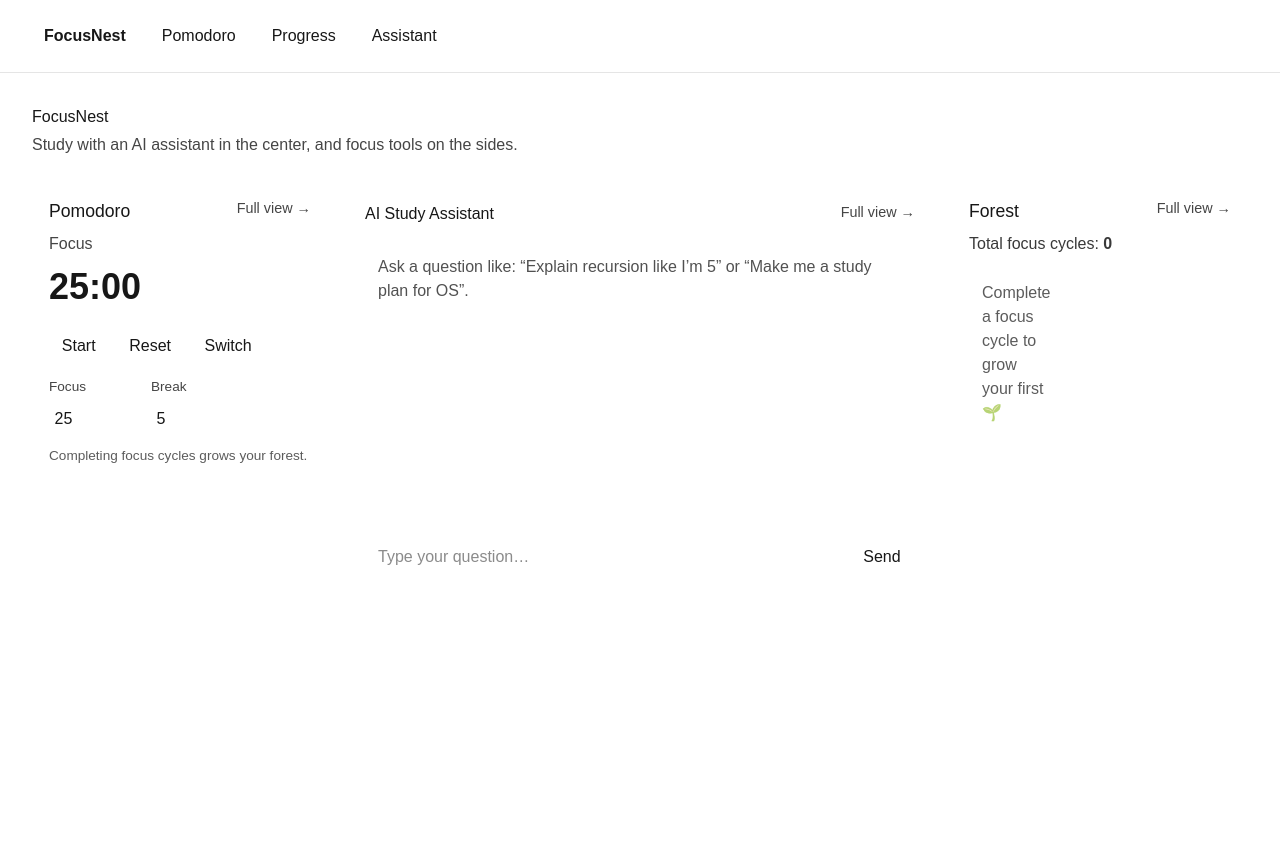
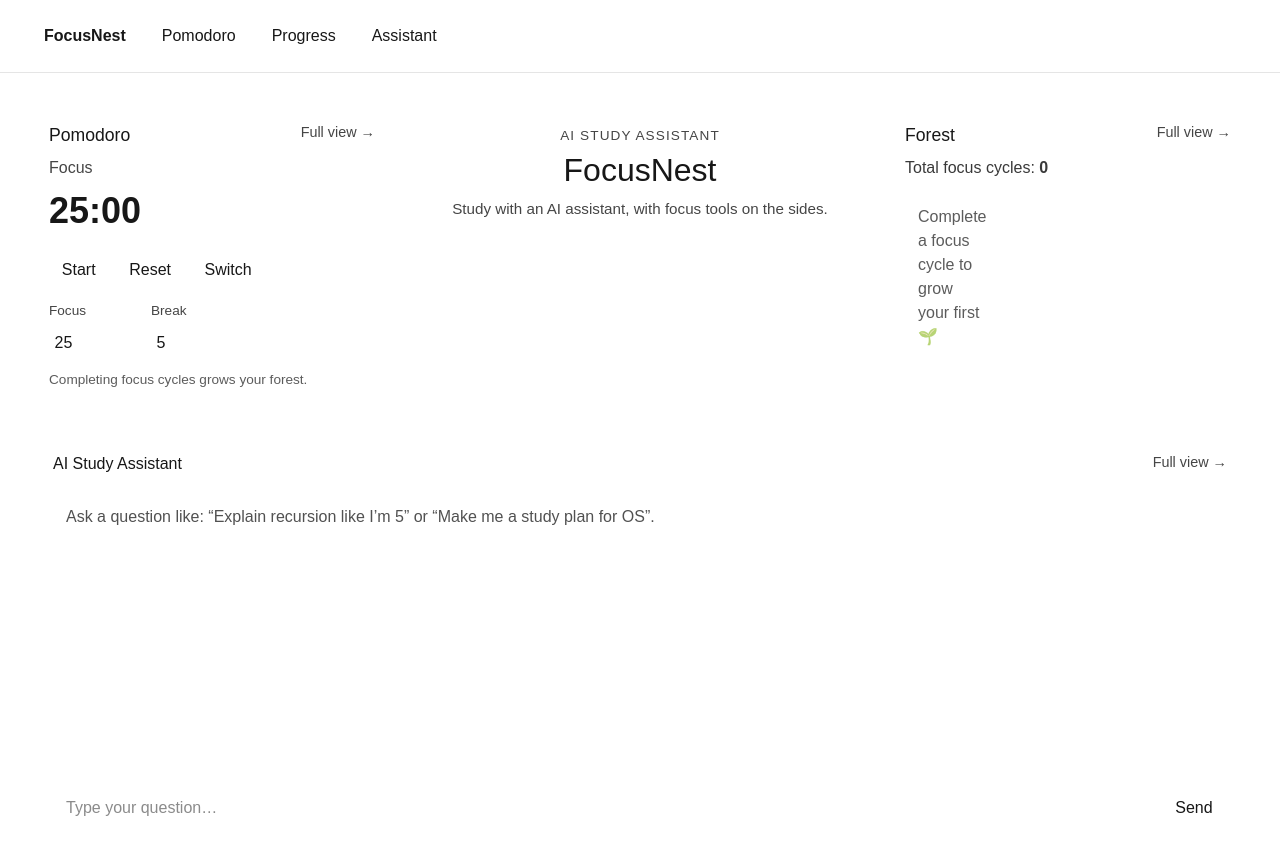
Before and after one commit to Aymen985/FocusNest, a Next.js app: page / in a window 1280 px wide. Shown: the top 854 px of the page. Before the commit the page ends 800 px from the top, so only its background shows below. Built offline with nearby package versions, Linux system fonts and the light colour scheme.

Commit message:
chore: adjust dashboard layout

```diff
--- a/app/page.tsx
+++ b/app/page.tsx
@@ -5,23 +5,47 @@ import ForestWidget from "../components/ForestWidget";
 export default function HomePage() {
   return (
     <main style={{ padding: "2rem" }}>
-      <h1 style={{ marginTop: 0 }}>FocusNest</h1>
-      <p style={{ opacity: 0.8, marginTop: "0.25rem" }}>
-        Study with an AI assistant in the center, and focus tools on the sides.
-      </p>
-
+      {/* Top row: full width spread */}
       <div
         style={{
-          marginTop: "1.5rem",
           display: "grid",
-          gridTemplateColumns: "1fr 2fr 1fr",
-          gap: "1rem",
+          gridTemplateColumns: "minmax(320px, 1fr) minmax(360px, 1.2fr) minmax(320px, 1fr)",
+          gap: "2rem",
           alignItems: "start",
+          width: "100%",
+          maxWidth: 1400,
+          margin: "0 auto",
         }}
       >
         <PomodoroWidget />
+
+        <section
+          style={{
+            padding: "1.25rem",
+            borderRadius: 12,
+            border: "1px solid rgba(255,255,255,0.12)",
+            textAlign: "center",
+          }}
+        >
+          <div style={{ opacity: 0.8, fontSize: "0.85rem", letterSpacing: "0.08em" }}>
+            AI STUDY ASSISTANT
+          </div>
+
+          <h1 style={{ margin: "0.4rem 0 0", fontSize: "2rem", lineHeight: 1.1 }}>
+            FocusNest
+          </h1>
+
+          <p style={{ opacity: 0.8, margin: "0.6rem 0 0", fontSize: "0.95rem" }}>
+            Study with an AI assistant, with focus tools on the sides.
+          </p>
+        </section>
+
+        <ForestWidget />
+      </div>
+
+      {/* Main feature: assistant centered with breathing room */}
+      <div style={{ marginTop: "1.5rem", maxWidth: 1400, marginLeft: "auto", marginRight: "auto" }}>
         <AssistantWidget />
-        <ForestWidget />
       </div>
     </main>
   );
```
